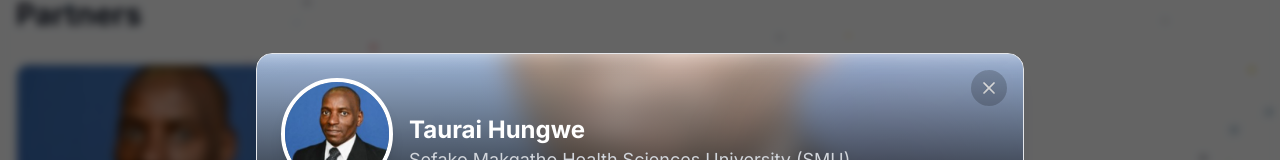
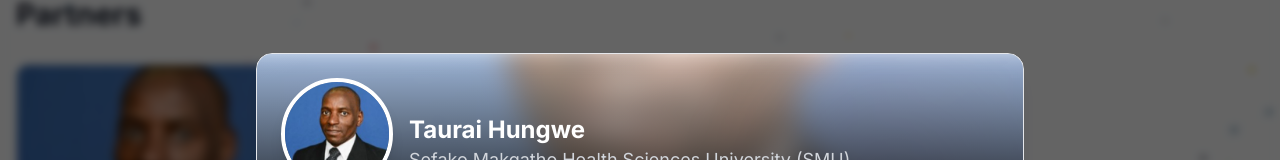
Before and after one commit to Lethabo-T-Molefe/tvh, a Next.js app: page /team in a window 1280 px wide. Both pictures are taken after a click on the element 163 px from the left and 3825 px from the top of the page. Shown: the part 3550-3710 px from the top of the page. Built offline with nearby package versions, Linux system fonts and the light colour scheme.

Commit message:
remove the redundent close button in the team member modal

```diff
--- a/components/team/team-member-modal.tsx
+++ b/components/team/team-member-modal.tsx
@@ -42,13 +42,7 @@ export default function TeamMemberModal({ member, onClose }: TeamMemberModalProp
           <div className="absolute top-0 right-0 w-64 h-64 rounded-full bg-tvh-red/10 blur-3xl -z-10"></div>
           <div className="absolute bottom-0 left-0 w-64 h-64 rounded-full bg-tvh-blue/10 blur-3xl -z-10"></div>
 
-          {/* Close button */}
-          <button
-            className="absolute top-4 right-4 z-10 bg-black/20 text-white rounded-full p-2 hover:bg-black/40 transition-colors"
-            onClick={onClose}
-          >
-            <X size={20} />
-          </button>
+
 
           <div className="overflow-y-auto max-h-[85vh] no-scrollbar">
             {/* Header with image and basic info */}
```
